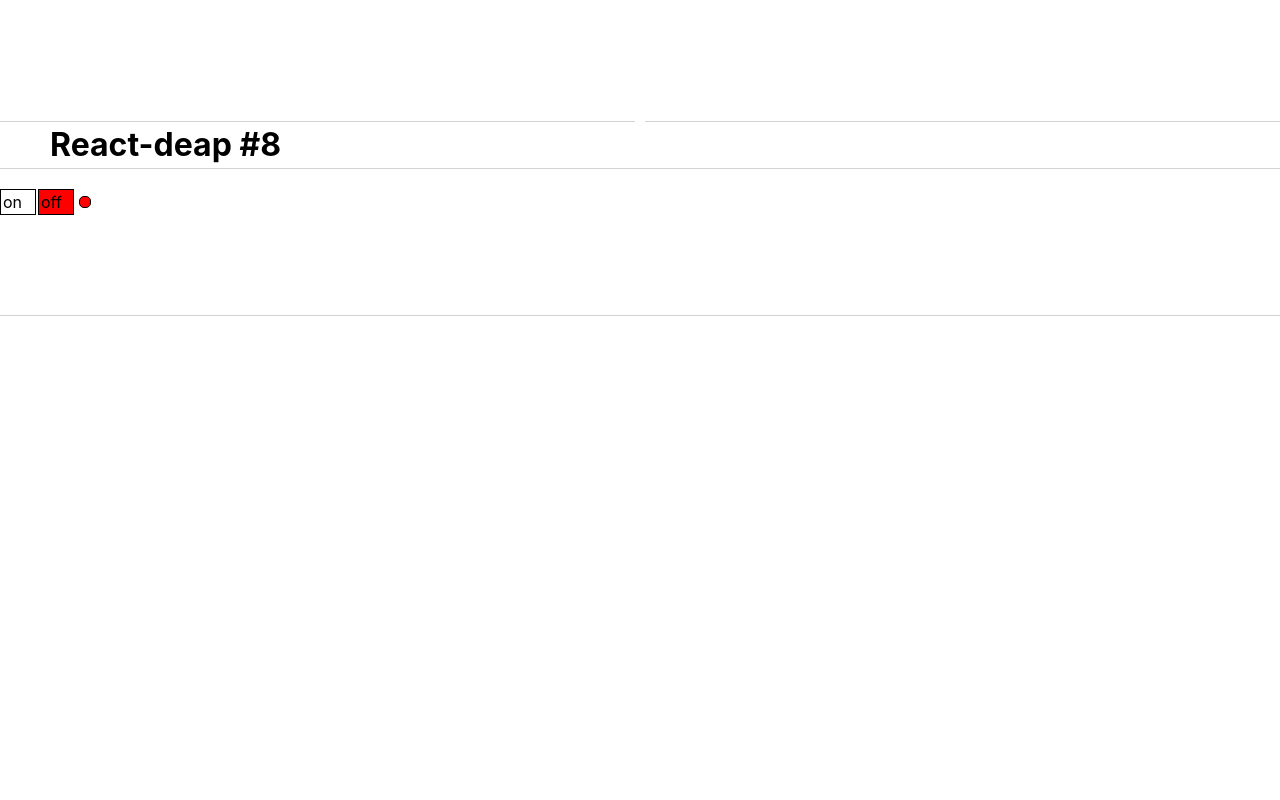
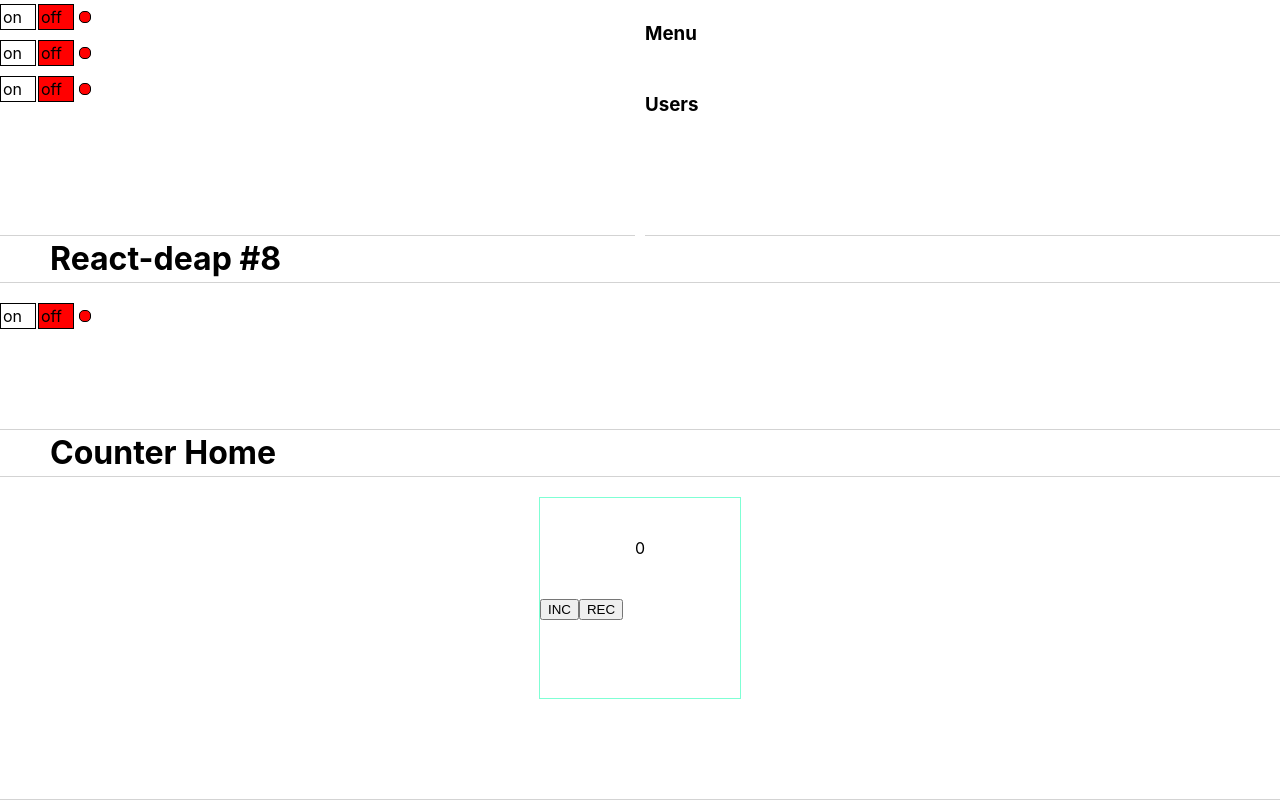
Before and after one commit to SirMissir/React-deep, a React (Create React App) app: page / in a window 1280 px wide. Shown: the part 2439-3239 px from the top of the page. Before the commit the page ends 2755 px from the top, so only its background shows below. Built offline with nearby package versions, Linux system fonts and the light colour scheme.

Commit message:
feat: Counter

```diff
--- a/src/App.tsx
+++ b/src/App.tsx
@@ -11,6 +11,7 @@ import {MicroTaskInput} from "./components/MicroTasks/MicroTaskInput";
 import UncontrolledAccordion from "./components/UnControlledAccordion/UncontrolledAccordion";
 import {UnControlledRating} from "./components/UnControlledRating/UnControlledRating";
 import UncontrolledOnOff from "./components/UncontrolledOnOff/UncontrolledOnOff";
+import Count from "./components/Count/Count";
 
 
 
@@ -108,6 +109,7 @@ function App() {
             <div className={'hwTitle'}>MicroTasks #2</div>
             <div className={'hw'}>
                 <MicroTaskInput/>
+                <State />
             </div>
 
             <div className={'hwTitle'}>React-deap #6</div>
@@ -129,6 +131,13 @@ function App() {
                    <UncontrolledOnOff  on={switchOn} onChange={setSwitchOn} />
                </div>
             </div>
+
+            <div className={'hwTitle'}>Counter Home</div>
+            <div className={'desk'}>
+               <div className={'hw'}>
+                   <Count/>
+               </div>
+            </div>
         </div>
     );
 }
--- /dev/null
+++ b/src/components/Count/Count.tsx
@@ -0,0 +1,33 @@
+import React, {useState} from 'react';
+import s from './count.module.css';
+
+
+const Count = () => {
+
+    let [a, setA] = useState(0)
+
+    let onClickHandler = () => {
+        setA(++a)
+    }
+    let onClickDawnHandler = () => {
+        setA(0)
+    }
+
+
+    return (
+        <div className={s.wrapper}>
+            <div className={s.count}>
+                <div className={s.disp}>{a}</div>
+                <div className={s.butt}>
+                    <button  onClick={onClickHandler}>INC</button>
+
+                    <button  onClick={onClickDawnHandler}>REC</button>
+                </div>
+
+
+            </div>
+        </div>
+    );
+};
+
+export default Count;
--- /dev/null
+++ b/src/components/Count/count.module.css
@@ -0,0 +1,22 @@
+.wrapper{
+    display: flex;
+    justify-content: center;
+}
+.count{
+    display: flex;
+    height: 200px;
+    width: 200px;
+    flex-wrap: wrap;
+    border: 1px solid aquamarine;
+}
+.disp{
+    display: flex;
+    height: 50%;
+    width: 100%;
+    justify-content: center;
+    align-items: center;
+}
+.butt{
+    height: 50%;
+    width: 50%;
+}
```
